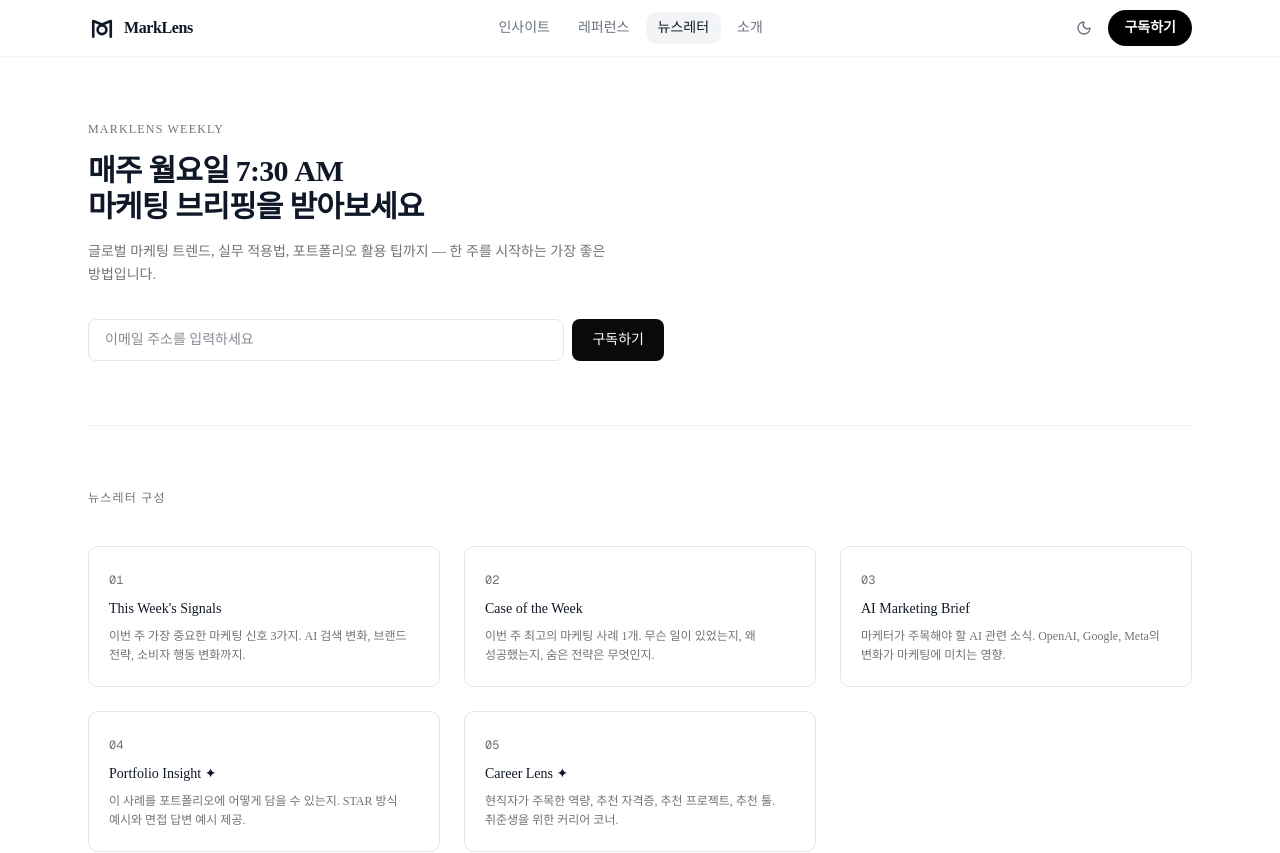
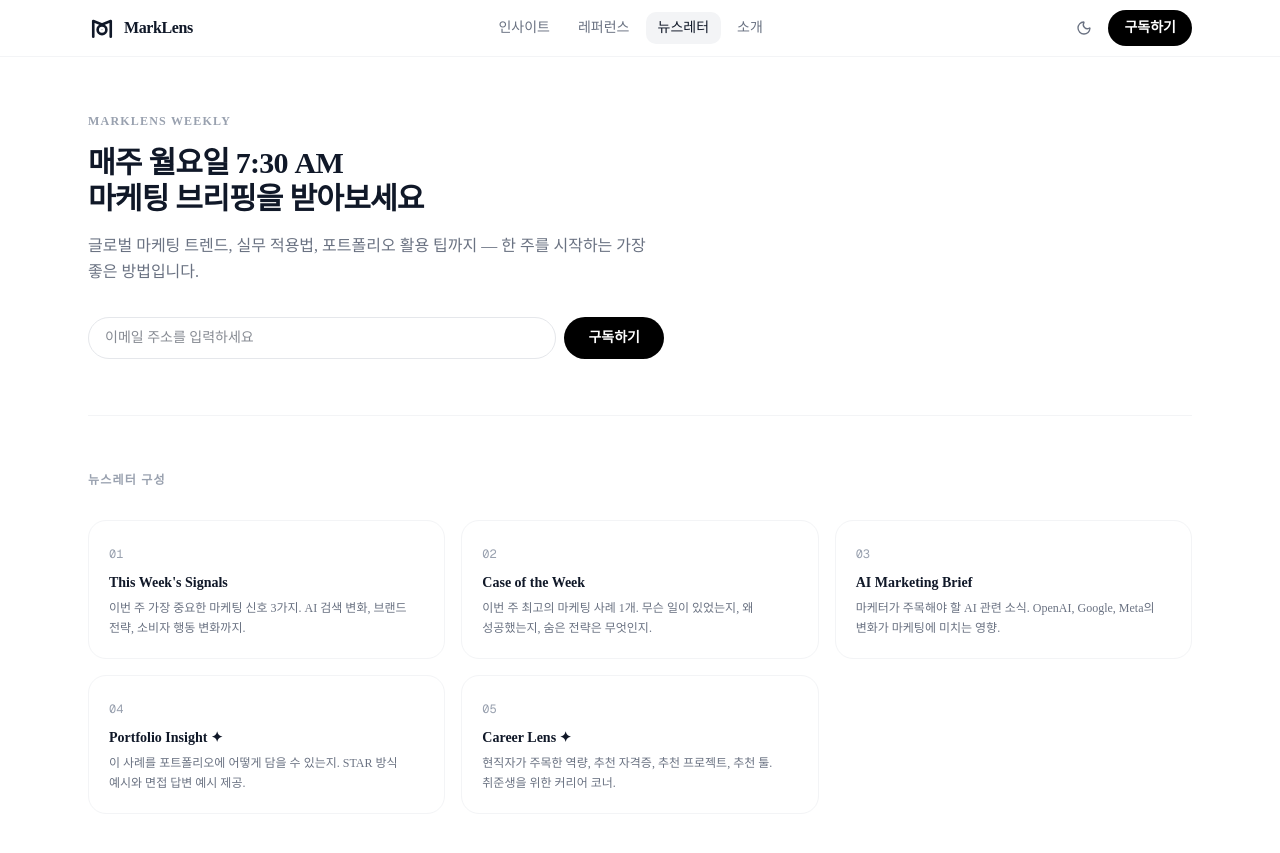
Before and after one commit to dkdrma0009-code/MarkLens, a Next.js app: page /newsletter in a window 1280 px wide. Shown: the top 853 px of the page. Built offline with nearby package versions, Linux system fonts and the light colour scheme.

Commit message:
fix: 전체 공개 페이지 다크모드 통일 + 버튼/카드/텍스트 규격 일관화

```diff
--- a/src/app/(public)/insights/page.tsx
+++ b/src/app/(public)/insights/page.tsx
@@ -25,8 +25,8 @@ export default async function InsightsPage({ searchParams }: Props) {
   return (
     <div className="max-w-6xl mx-auto px-6 py-12">
       <div className="mb-8">
-        <h1 className="text-3xl font-bold tracking-tight mb-1">인사이트</h1>
-        <p className="text-gray-500">글로벌 마케팅 아티클에서 추출한 실무 인사이트</p>
+        <h1 className="text-3xl font-bold tracking-tight mb-1 text-gray-900 dark:text-gray-100">인사이트</h1>
+        <p className="text-gray-500 dark:text-gray-400">글로벌 마케팅 아티클에서 추출한 실무 인사이트</p>
       </div>
       <InsightsClient category={category} allInsights={insights ?? []} />
     </div>
--- a/src/app/(public)/library/page.tsx
+++ b/src/app/(public)/library/page.tsx
@@ -47,8 +47,8 @@ export default async function LibraryPage({ searchParams }: Props) {
   return (
     <div className="max-w-6xl mx-auto px-6 py-12">
       <div className="mb-8">
-        <h1 className="text-3xl font-bold tracking-tight mb-1">레퍼런스</h1>
-        <p className="text-gray-500">카테고리별로 정리된 마케팅 인사이트 아카이브</p>
+        <h1 className="text-3xl font-bold tracking-tight mb-1 text-gray-900 dark:text-gray-100">레퍼런스</h1>
+        <p className="text-gray-500 dark:text-gray-400">카테고리별로 정리된 마케팅 인사이트 아카이브</p>
       </div>
 
       {/* Category Filter */}
@@ -57,10 +57,10 @@ export default async function LibraryPage({ searchParams }: Props) {
           <Link
             key={cat.slug}
             href={cat.slug ? `/library?category=${cat.slug}` : "/library"}
-            className={`px-4 py-1.5 text-sm rounded-full border font-medium transition-all ${
+            className={`px-4 py-1.5 text-sm rounded-full border font-medium transition-all whitespace-nowrap ${
               category === cat.slug || (!category && !cat.slug)
-                ? "bg-black text-white border-black"
-                : "border-gray-200 text-gray-600 hover:border-gray-400 hover:text-gray-900"
+                ? "bg-black dark:bg-white text-white dark:text-black border-black dark:border-white"
+                : "border-gray-200 dark:border-gray-700 text-gray-600 dark:text-gray-400 hover:border-gray-400 dark:hover:border-gray-500 hover:text-gray-900 dark:hover:text-gray-100"
             }`}
           >
             {cat.label}
@@ -69,7 +69,7 @@ export default async function LibraryPage({ searchParams }: Props) {
       </div>
 
       {!insights || insights.length === 0 ? (
-        <div className="text-center py-20 text-gray-400">
+        <div className="text-center py-20 text-gray-400 dark:text-gray-600">
           아직 등록된 케이스가 없습니다.
         </div>
       ) : category ? (
@@ -83,10 +83,10 @@ export default async function LibraryPage({ searchParams }: Props) {
           {Object.entries(grouped).map(([cat, items]) => (
             <div key={cat}>
               <div className="flex items-center justify-between mb-5">
-                <h2 className="text-lg font-bold">{cat}</h2>
+                <h2 className="text-lg font-bold text-gray-900 dark:text-gray-100">{cat}</h2>
                 <Link
                   href={`/library?category=${cat}`}
-                  className="text-sm text-gray-400 hover:text-gray-900 transition-colors"
+                  className="text-sm text-gray-400 dark:text-gray-500 hover:text-gray-900 dark:hover:text-gray-100 transition-colors whitespace-nowrap"
                 >
                   전체 보기 →
                 </Link>
--- a/src/app/(public)/newsletter/page.tsx
+++ b/src/app/(public)/newsletter/page.tsx
@@ -33,24 +33,25 @@ export default function NewsletterPage() {
   }
 
   return (
-    <div className="max-w-6xl mx-auto px-6 py-16">
+    <div className="max-w-6xl mx-auto px-6 py-14">
+
       {/* Header */}
-      <div className="max-w-xl mb-16">
-        <p className="text-xs font-medium text-muted-foreground uppercase tracking-widest mb-4">
+      <div className="max-w-xl mb-14">
+        <p className="text-xs font-semibold text-gray-400 dark:text-gray-600 uppercase tracking-widest mb-4">
           MarkLens Weekly
         </p>
-        <h1 className="text-3xl font-semibold tracking-tight mb-4">
+        <h1 className="text-3xl font-bold tracking-tight mb-4 text-gray-900 dark:text-gray-100">
           매주 월요일 7:30 AM<br />
           마케팅 브리핑을 받아보세요
         </h1>
-        <p className="text-sm text-muted-foreground leading-relaxed mb-8">
+        <p className="text-base text-gray-500 dark:text-gray-400 leading-relaxed mb-8">
           글로벌 마케팅 트렌드, 실무 적용법, 포트폴리오 활용 팁까지 — 한 주를 시작하는 가장 좋은 방법입니다.
         </p>
 
         {subscribed ? (
-          <div className="border border-border rounded-lg p-6">
-            <p className="text-sm font-medium mb-1">확인 이메일을 보냈습니다.</p>
-            <p className="text-xs text-muted-foreground">받은 편지함에서 구독 확인 버튼을 눌러주세요.</p>
+          <div className="border border-gray-100 dark:border-gray-800 rounded-2xl p-6 bg-gray-50 dark:bg-gray-900">
+            <p className="text-sm font-semibold text-gray-900 dark:text-gray-100 mb-1">확인 이메일을 보냈습니다.</p>
+            <p className="text-xs text-gray-500 dark:text-gray-400">받은 편지함에서 구독 확인 버튼을 눌러주세요.</p>
           </div>
         ) : (
           <form onSubmit={handleSubmit} className="flex gap-2">
@@ -60,12 +61,12 @@ export default function NewsletterPage() {
               placeholder="이메일 주소를 입력하세요"
               value={email}
               onChange={(e) => setEmail(e.target.value)}
-              className="flex-1 px-4 py-2.5 text-sm border border-border rounded-md bg-background focus:outline-none focus:ring-1 focus:ring-foreground/20"
+              className="flex-1 px-4 py-2.5 text-sm border border-gray-200 dark:border-gray-700 rounded-full bg-white dark:bg-gray-900 text-gray-900 dark:text-gray-100 focus:outline-none focus:border-gray-400 dark:focus:border-gray-500 transition-colors"
             />
             <button
               type="submit"
               disabled={loading}
-              className="px-5 py-2.5 text-sm font-medium rounded-md bg-foreground text-background hover:bg-foreground/90 transition-colors disabled:opacity-50"
+              className="px-6 py-2.5 text-sm font-semibold rounded-full bg-black dark:bg-white text-white dark:text-black hover:bg-gray-800 dark:hover:bg-gray-200 transition-colors disabled:opacity-50 whitespace-nowrap"
             >
               {loading ? "처리 중..." : "구독하기"}
             </button>
@@ -74,42 +75,22 @@ export default function NewsletterPage() {
       </div>
 
       {/* Newsletter Sections */}
-      <div className="border-t border-border/50 pt-16">
-        <p className="text-xs font-medium text-muted-foreground uppercase tracking-widest mb-10">
+      <div className="border-t border-gray-100 dark:border-gray-800 pt-14">
+        <p className="text-xs font-semibold text-gray-400 dark:text-gray-600 uppercase tracking-widest mb-8">
           뉴스레터 구성
         </p>
-        <div className="grid grid-cols-1 md:grid-cols-2 lg:grid-cols-3 gap-6">
+        <div className="grid grid-cols-1 md:grid-cols-2 lg:grid-cols-3 gap-4">
           {[
-            {
-              number: "01",
-              title: "This Week's Signals",
-              desc: "이번 주 가장 중요한 마케팅 신호 3가지. AI 검색 변화, 브랜드 전략, 소비자 행동 변화까지.",
-            },
-            {
-              number: "02",
-              title: "Case of the Week",
-              desc: "이번 주 최고의 마케팅 사례 1개. 무슨 일이 있었는지, 왜 성공했는지, 숨은 전략은 무엇인지.",
-            },
-            {
-              number: "03",
-              title: "AI Marketing Brief",
-              desc: "마케터가 주목해야 할 AI 관련 소식. OpenAI, Google, Meta의 변화가 마케팅에 미치는 영향.",
-            },
-            {
-              number: "04",
-              title: "Portfolio Insight ✦",
-              desc: "이 사례를 포트폴리오에 어떻게 담을 수 있는지. STAR 방식 예시와 면접 답변 예시 제공.",
-            },
-            {
-              number: "05",
-              title: "Career Lens ✦",
-              desc: "현직자가 주목한 역량, 추천 자격증, 추천 프로젝트, 추천 툴. 취준생을 위한 커리어 코너.",
-            },
+            { number: "01", title: "This Week's Signals", desc: "이번 주 가장 중요한 마케팅 신호 3가지. AI 검색 변화, 브랜드 전략, 소비자 행동 변화까지." },
+            { number: "02", title: "Case of the Week", desc: "이번 주 최고의 마케팅 사례 1개. 무슨 일이 있었는지, 왜 성공했는지, 숨은 전략은 무엇인지." },
+            { number: "03", title: "AI Marketing Brief", desc: "마케터가 주목해야 할 AI 관련 소식. OpenAI, Google, Meta의 변화가 마케팅에 미치는 영향." },
+            { number: "04", title: "Portfolio Insight ✦", desc: "이 사례를 포트폴리오에 어떻게 담을 수 있는지. STAR 방식 예시와 면접 답변 예시 제공." },
+            { number: "05", title: "Career Lens ✦", desc: "현직자가 주목한 역량, 추천 자격증, 추천 프로젝트, 추천 툴. 취준생을 위한 커리어 코너." },
           ].map((section) => (
-            <div key={section.number} className="border border-border rounded-lg p-5">
-              <span className="text-xs text-muted-foreground font-mono">{section.number}</span>
-              <h3 className="font-medium text-sm mt-2 mb-2">{section.title}</h3>
-              <p className="text-xs text-muted-foreground leading-relaxed">{section.desc}</p>
+            <div key={section.number} className="border border-gray-100 dark:border-gray-800 rounded-2xl p-5 bg-white dark:bg-gray-900">
+              <span className="text-xs text-gray-400 dark:text-gray-600 font-mono">{section.number}</span>
+              <h3 className="font-semibold text-sm text-gray-900 dark:text-gray-100 mt-2 mb-1.5">{section.title}</h3>
+              <p className="text-xs text-gray-500 dark:text-gray-400 leading-relaxed">{section.desc}</p>
             </div>
           ))}
         </div>
--- a/src/components/InsightCard.tsx
+++ b/src/components/InsightCard.tsx
@@ -49,7 +49,7 @@ export default function InsightCard({ insight, size = "default" }: Props) {
       <div className="flex flex-col flex-1 p-5 gap-3">
         {/* Category */}
         <span
-          className="self-start text-[11px] font-bold px-2.5 py-1 rounded-full text-white"
+          className="self-start text-[11px] font-bold px-2.5 py-1 rounded-full text-white whitespace-nowrap"
           style={{ backgroundColor: meta.color }}
         >
           {insight.category}
```
Also changed, not shown: src/app/(public)/insights/InsightsClient.tsx (+6 -6 lines), src/app/(public)/page.tsx (+18 -20 lines).
